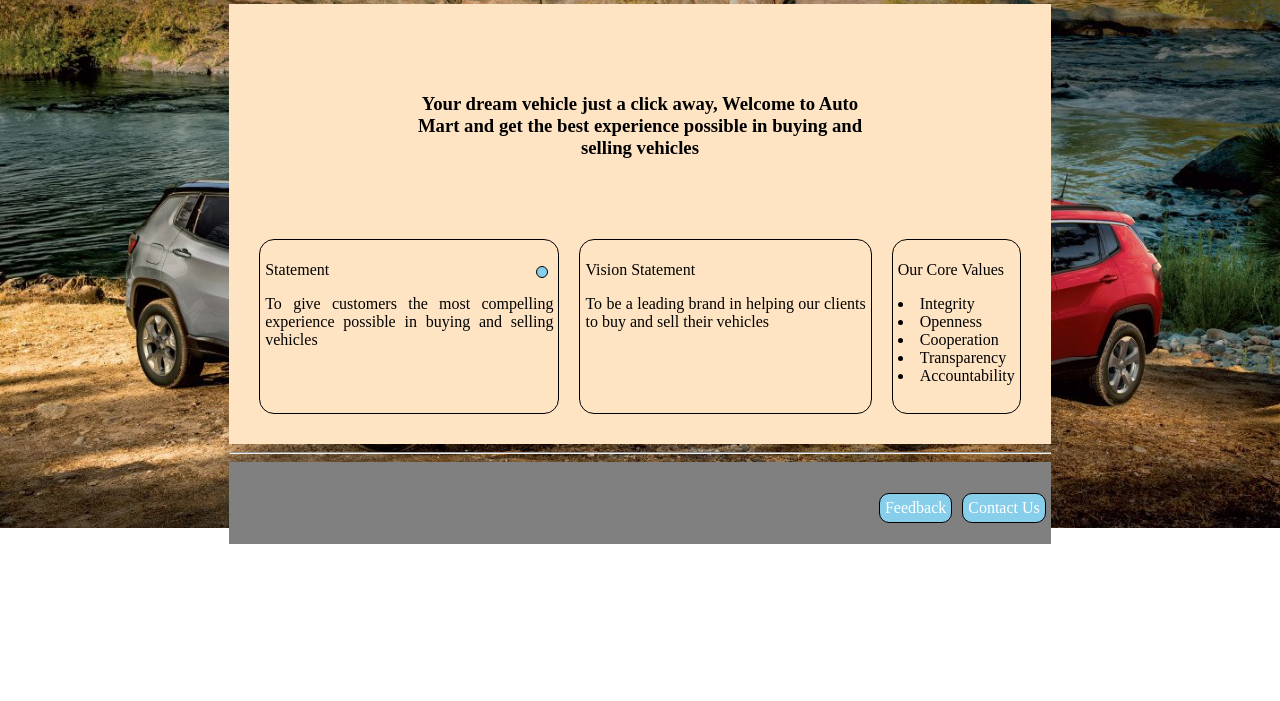
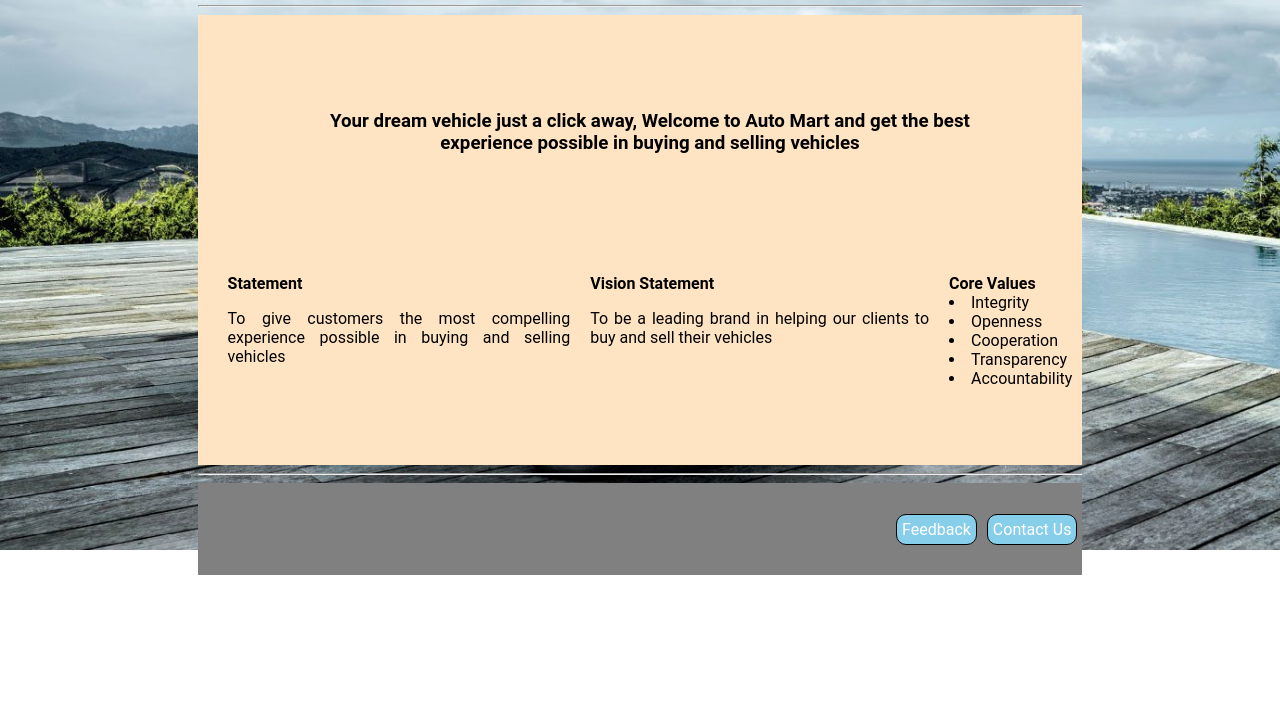
Before and after one commit to momanyi254/Auto_Mart, a plain HTML site: page UI/Homepage.html in a window 1280 px wide. Shown: the part 99-800 px from the top of the page. Drawn offline with Linux system fonts and the light colour scheme.

Commit message:
UI fixxing the color scheme

```diff
--- a/UI/Homepage.html
+++ b/UI/Homepage.html
@@ -48,18 +48,18 @@
 
 
                 <div class="grid-item">
-                    <p class="">
-                        <a href=""></a>
-                        Statement</p>
+                    <h4 >
+
+                        Statement</h4>
                     <P> To give customers the most compelling experience possible in buying and selling vehicles</P>
                 </div>
                 <div class="grid-item">
-                    <p>Vision Statement</p>
+                    <h4>Vision Statement</h4>
 
                     <P>To be a leading brand in helping our clients to buy and sell their vehicles</P>
                 </div>
                 <div class="grid-item">
-                    <p>Our Core Values</p>
+                   <h4>Core Values</h4>
 
                     <li>Integrity</li>
                     <li>Openness</li>
--- a/UI/Main.css
+++ b/UI/Main.css
@@ -22,20 +22,21 @@
 
 body{
 
-background-image:url('images/jeep.jpg') ;
+background-image:url('images/200.jpg') ;
 background-repeat: no-repeat;
 background-size: cover;
 
 }
 .container {
 
-width:65%;
+width:70%;
 border:none;
 margin:auto;
-height:480px
+height:550px;
+font-family: Roboto;
 }
 .header{
-background-image: url('images/001.jpg');
+background-image: url('images/ff.jpg');
 background-repeat: no-repeat;
 background-size: 150px 80px;
 height: 15%;
@@ -90,14 +91,14 @@
 }
 
 .grid-item {
-border: 1px solid black;
+/* border: 1px solid black; */
 border-radius: 15px;
-padding: 5px;
+padding-top: 15px;
 text-align:justify;
 margin:10px 10px;
 }
 .intro{
-width: 60%;
+width: 85%;
 margin: auto;
 padding: 5%;
 text-align: center
@@ -111,13 +112,14 @@
 }
 
 .user{
-height: 400px;
-background-color: bisque;
+height: 450px;
+background-color:bisque;
 color: black;
 margin: auto;
-padding:20px;
+padding-left:20px;
 overflow:auto;
 display: grid;
+font-family:Roboto
 
 }
 
@@ -149,3 +151,8 @@
 caption{
     text-align: left;
 }
+
+h4{
+    margin: 0px;
+    padding: 0px;
+}
```
Also changed, not shown: UI/images/100.jpg (added), UI/images/200.jpg (added).
